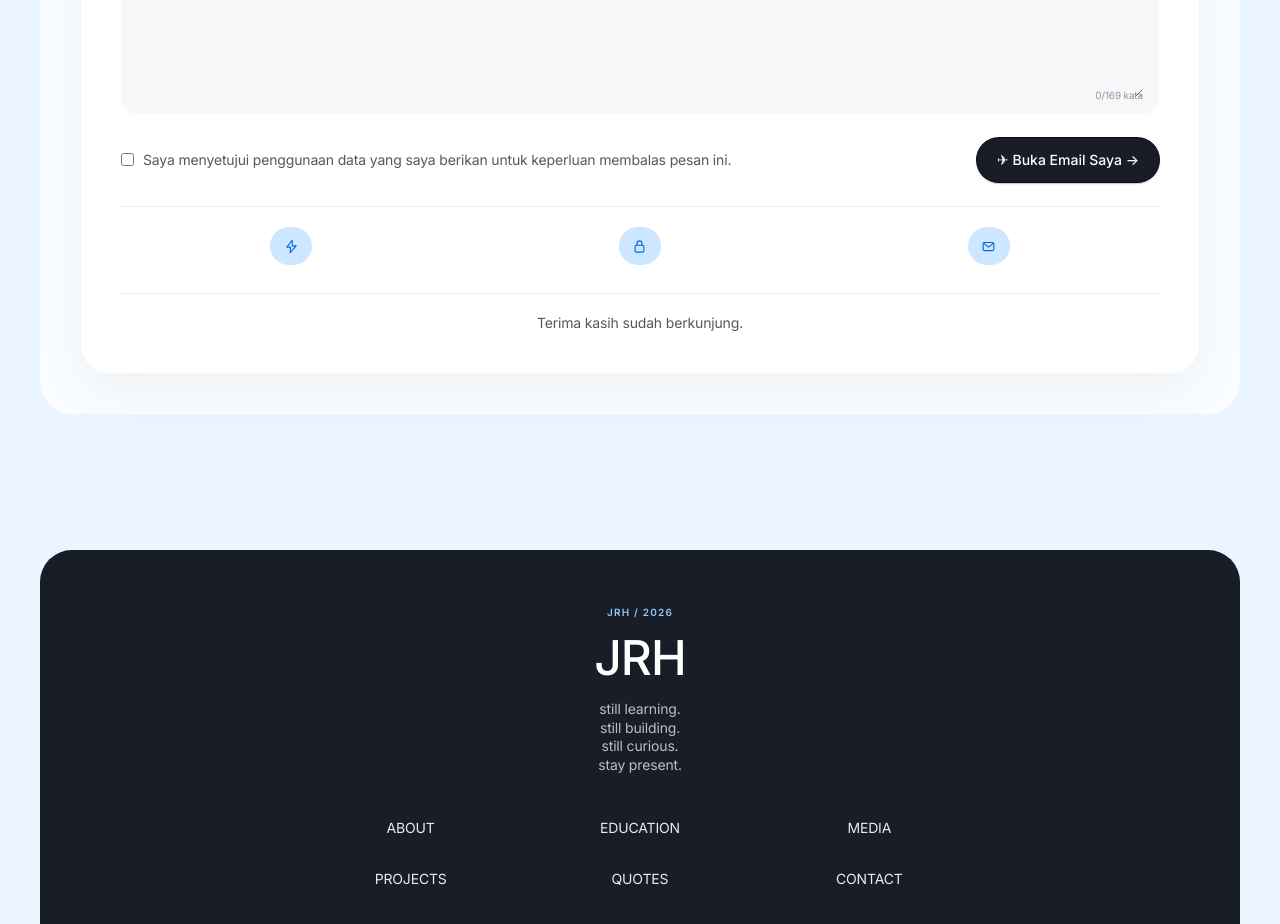
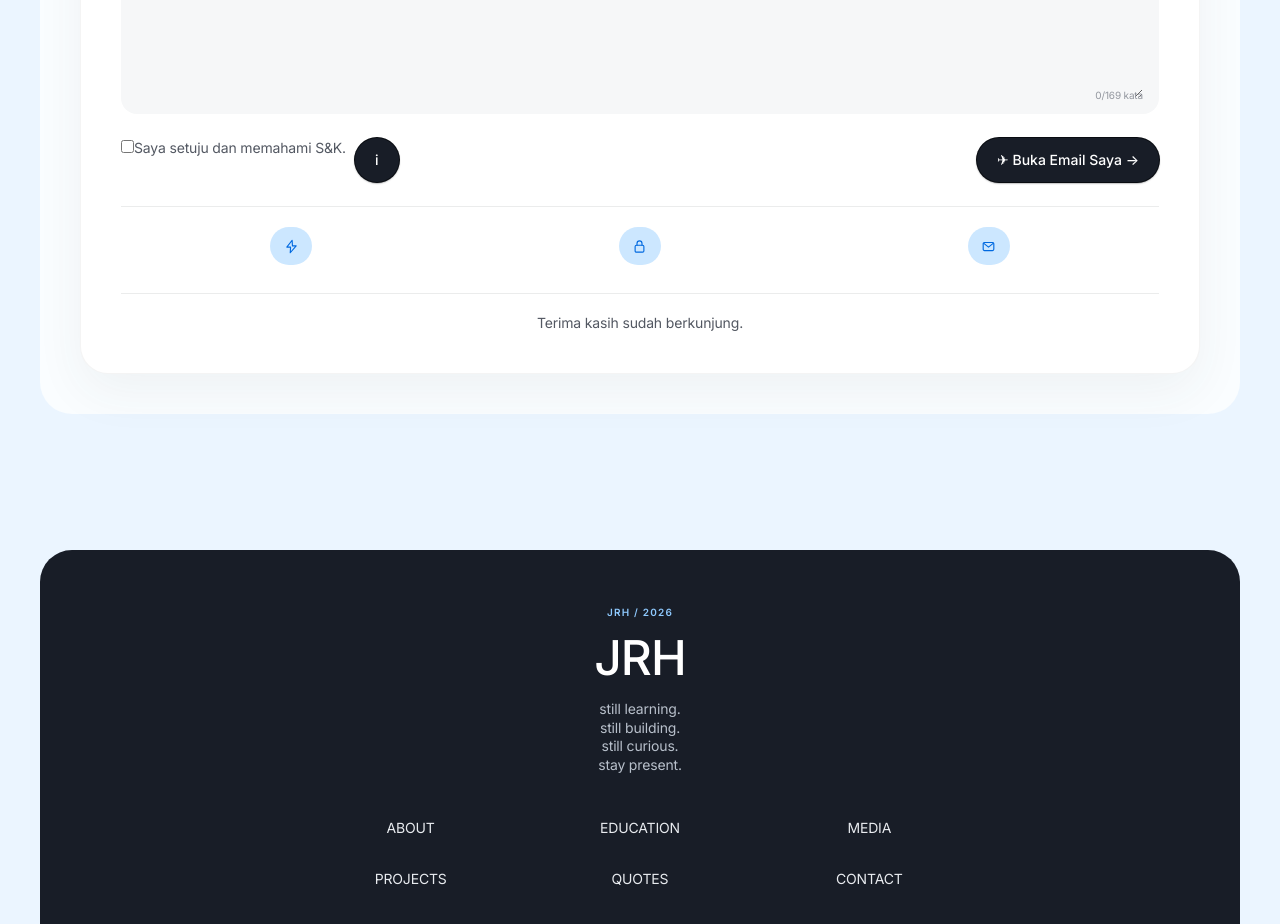
Before and after one commit to LionerHakim/JRHs, a React (Vite) app: page / in a window 1280 px wide. Shown: the part 5420-6344 px from the top of the page. Built offline with nearby package versions, Linux system fonts and the light colour scheme.

Commit message:
feat: add contact terms popover consent

```diff
--- a/src/main.tsx
+++ b/src/main.tsx
@@ -87,6 +87,7 @@ export default function App() {
   const [purpose, setPurpose] = useState('')
   const [message, setMessage] = useState('')
   const [privacy, setPrivacy] = useState(false)
+  const [termsOpen, setTermsOpen] = useState(false)
   const [contactStatus, setContactStatus] = useState<string | null>(null)
   const [contactError, setContactError] = useState<string | null>(null)
   const [touched, setTouched] = useState({ name: false, message: false, privacy: false })
@@ -448,10 +449,21 @@ ${name.trim()}`)
               {contactStatus ? <p className="contact-feedback is-success" role="status">{contactStatus}<span>Aplikasi email kamu akan terbuka. Tinggal cek pesannya, lalu klik Kirim.</span></p> : null}
 
               <div className="contact-submit">
-                <label className="contact-privacy">
-                  <input type="checkbox" required checked={privacy} onChange={(event) => setPrivacy(event.target.checked)} onBlur={() => setTouched((current) => ({ ...current, privacy: true }))} aria-invalid={touched.privacy && !privacy} />
-                  <span>Saya menyetujui penggunaan data yang saya berikan untuk keperluan membalas pesan ini.</span>
-                </label>
+                <div className="contact-privacy">
+                  <label className="contact-consent">
+                    <input type="checkbox" required checked={privacy} onChange={(event) => setPrivacy(event.target.checked)} onBlur={() => setTouched((current) => ({ ...current, privacy: true }))} aria-invalid={touched.privacy && !privacy} />
+                    <span>Saya setuju dan memahami S&K.</span>
+                  </label>
+                  <button className="contact-terms-trigger" type="button" aria-label="Lihat S&K" title="Lihat S&K" onClick={() => setTermsOpen((open) => !open)}>i</button>
+                  {termsOpen ? (
+                    <div className="contact-terms-popover" role="dialog" aria-label="Syarat dan ketentuan">
+                      <strong>Syarat & Ketentuan</strong>
+                      <p>Dengan melanjutkan, Anda menyetujui bahwa data yang Anda isi digunakan untuk menyiapkan dan membalas pesan melalui email. Data tidak dipublikasikan melalui website.</p>
+                      <p>Gunakan informasi yang benar dan jangan kirim data sensitif atau rahasia. Isi pesan menjadi tanggung jawab pengirim.</p>
+                      <p>Website ini hanya membuka aplikasi email perangkat Anda; pengiriman pesan dilakukan oleh Anda melalui penyedia email pilihan Anda.</p>
+                    </div>
+                  ) : null}
+                </div>
                 <button type="submit">✈ <span>Buka Email Saya</span> <span aria-hidden="true">→</span></button>
               </div>
 
```
